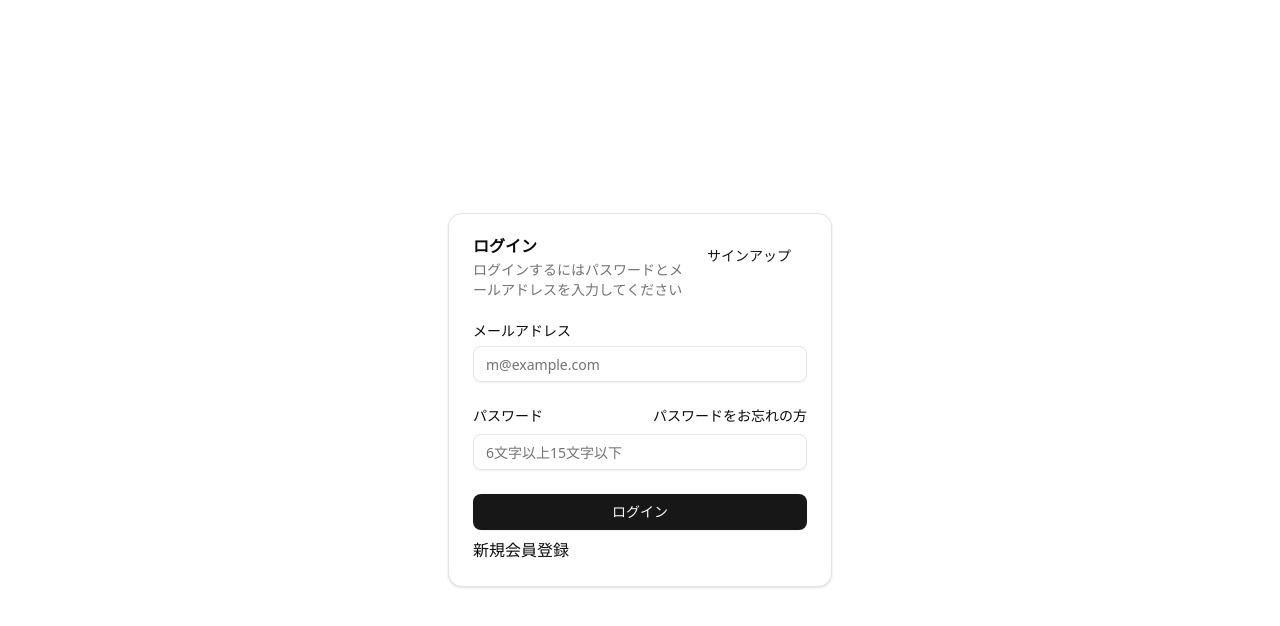
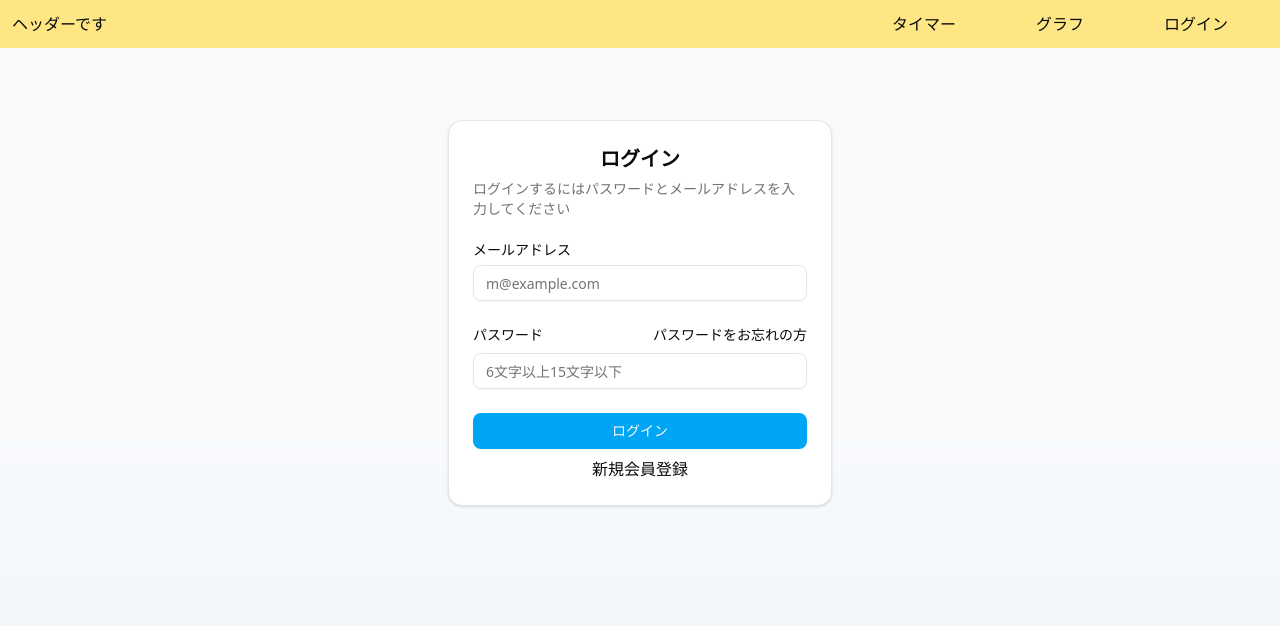
Before and after one commit to Aya-udg/Pomodoro_Timer, a Next.js app in the folder frontend/: page /login in a window 1280 px wide. Shown: the top 626 px of the page. Built offline with nearby package versions, Linux system fonts and the light colour scheme.

Commit message:
ログインおよびサインアップフォームの作成

```diff
--- a/frontend/package.json
+++ b/frontend/package.json
@@ -9,6 +9,7 @@
     "lint": "next lint"
   },
   "dependencies": {
+    "@hookform/resolvers": "^5.2.0",
     "@radix-ui/react-dropdown-menu": "^2.1.15",
     "@radix-ui/react-label": "^2.1.7",
     "@radix-ui/react-slider": "^1.3.4",
--- a/frontend/src/app/components/Header.tsx
+++ b/frontend/src/app/components/Header.tsx
@@ -2,7 +2,8 @@ import Link from "next/link";
 
 export default function Header() {
   return (
-    <header className="bg-amber-200 p-3 flex justify-between max-w-400">
+    <header className="max-w-400 relative">
+      <div className="bg-amber-200 p-3 flex justify-between fixed top-0 right-0 left-0">
         <h1 className="text-left">ヘッダーです</h1>
         <nav>
           <Link className="mx-10" href="/">
@@ -15,6 +16,7 @@ export default function Header() {
             ログイン
           </Link>
         </nav>
+      </div>
     </header>
   );
 }
--- a/frontend/src/app/components/auth/LoginForm.tsx
+++ b/frontend/src/app/components/auth/LoginForm.tsx
@@ -33,17 +33,15 @@ export default function LoginForm() {
   const onSubmit: SubmitHandler<Inputs> = (d) => console.log(d);
 
   return (
-    <div className="flex  items-center mx-auto justify-center max-w-sm  min-h-screen">
+    <div className="bg-gradient-to-b from-slate-50 from- via-slate-50 via- to-slate-100  min-h-screen">
+      <div className="flex  items-center mx-auto justify-center max-w-sm pt-30">
         <form className="w-full" onSubmit={handleSubmit(onSubmit)}>
           <Card>
             <CardHeader>
-            <CardTitle>ログイン</CardTitle>
+              <CardTitle className="text-center text-xl">ログイン</CardTitle>
               <CardDescription>
                 ログインするにはパスワードとメールアドレスを入力してください
               </CardDescription>
-            <CardAction>
-              <Button variant="link">サインアップ</Button>
-            </CardAction>
             </CardHeader>
             <CardContent>
               <div className="flex flex-col gap-6">
@@ -96,15 +94,19 @@ export default function LoginForm() {
               </div>
             </CardContent>
             <CardFooter className="flex-col gap-2">
-            <Button type="submit" className="w-full">
+              <Button
+                type="submit"
+                className="w-full bg-sky-500 hover:bg-sky-600"
+              >
                 ログイン
               </Button>
-            <Link className="w-full" href="/signup">
+              <Link className="w-full text-center" href="/signup">
                 新規会員登録
               </Link>
             </CardFooter>
           </Card>
         </form>
       </div>
+    </div>
   );
 }
--- a/frontend/src/app/components/auth/SignupForm.tsx
+++ b/frontend/src/app/components/auth/SignupForm.tsx
@@ -2,7 +2,6 @@
 import { Button } from "@/app/components/ui/button";
 import {
   Card,
-  CardAction,
   CardContent,
   CardDescription,
   CardFooter,
@@ -14,25 +13,33 @@ import { Label } from "@/app/components/ui/label";
 import Link from "next/link";
 import { useForm, SubmitHandler } from "react-hook-form";
 import { z } from "zod";
+import { zodResolver } from "@hookform/resolvers/zod";
 
-type Inputs = {
-  email: string;
-  password: string;
-  comment: string;
-};
+const Inputs = z.object({
+  email: z.string(),
+  password: z
+    .string()
+    .min(6, { message: "6文字以上で入力してください" })
+    .max(15, { message: "15文字以下で入力してください" }),
+  comment: z.string(),
+});
+
+type FormValues = z.infer<typeof Inputs>;
 
 export default function SignupForm() {
   const {
     register,
     handleSubmit,
-    watch,
     formState: { errors },
-  } = useForm<Inputs>();
+  } = useForm<FormValues>({
+    resolver: zodResolver(Inputs),
+  });
 
-  const onSubmit: SubmitHandler<Inputs> = (d) => console.log(d);
+  const onSubmit: SubmitHandler<FormValues> = (d) => console.log(d);
 
   return (
-    <div className="flex  items-center mx-auto justify-center max-w-sm  min-h-screen">
+    <div className="bg-gradient-to-b from-slate-50 from- via-slate-50 via- to-slate-100 min-h-screen">
+      <div className="flex  items-center mx-auto justify-center max-w-sm pt-30">
         <form className="w-full" onSubmit={handleSubmit(onSubmit)}>
           <Card>
             <CardHeader>
@@ -84,15 +91,19 @@ export default function SignupForm() {
               </div>
             </CardContent>
             <CardFooter className="flex-col gap-2">
-            <Button type="submit" className="w-full">
+              <Button
+                type="submit"
+                className="w-full bg-teal-500 hover:bg-teal-600"
+              >
                 会員登録
               </Button>
-            <Link className="w-full" href="/login">
+              <Link className="w-full text-center" href="/login">
                 アカウントをお持ちの方
               </Link>
             </CardFooter>
           </Card>
         </form>
       </div>
+    </div>
   );
 }
--- a/frontend/src/app/login/page.tsx
+++ b/frontend/src/app/login/page.tsx
@@ -1,8 +1,10 @@
 import LoginForm from "@/app/components/auth/LoginForm";
+import Header from "../components/Header";
 
 export default function app() {
   return (
     <>
+      <Header />
       <LoginForm />
     </>
   );
--- a/frontend/src/app/page.tsx
+++ b/frontend/src/app/page.tsx
@@ -38,10 +38,10 @@ export default function app() {
   return (
     <>
       <Header />
-      <TimerDisplay {...timer} />
-      <div className="mt-10 flex justify-center">
+      <div className="flex flex-col items-center justify-center mx-auto pt-25">
+        <TimerDisplay {...timer} />
         <DropdownMenu>
-          <DropdownMenuTrigger className="py-2 px-5 bg-sky-500 transition hover:bg-sky-600 rounded-2xl text-white font-black">
+          <DropdownMenuTrigger className="mt-10 py-2 px-5 bg-sky-500 transition hover:bg-sky-600 rounded-2xl text-white font-black">
             タイマー設定
           </DropdownMenuTrigger>
           <DropdownMenuContent className="p-5">
--- a/frontend/src/app/signup/page.tsx
+++ b/frontend/src/app/signup/page.tsx
@@ -1,8 +1,10 @@
 import SignupForm from "@/app/components/auth/SignupForm";
+import Header from "../components/Header";
 
 export default function app() {
   return (
     <>
+      <Header />
       <SignupForm />
     </>
   );
```
Also changed, not shown: 1 other file (tests, documents, lock files or other folders). Lines whose indentation alone changed are shown as unchanged.
